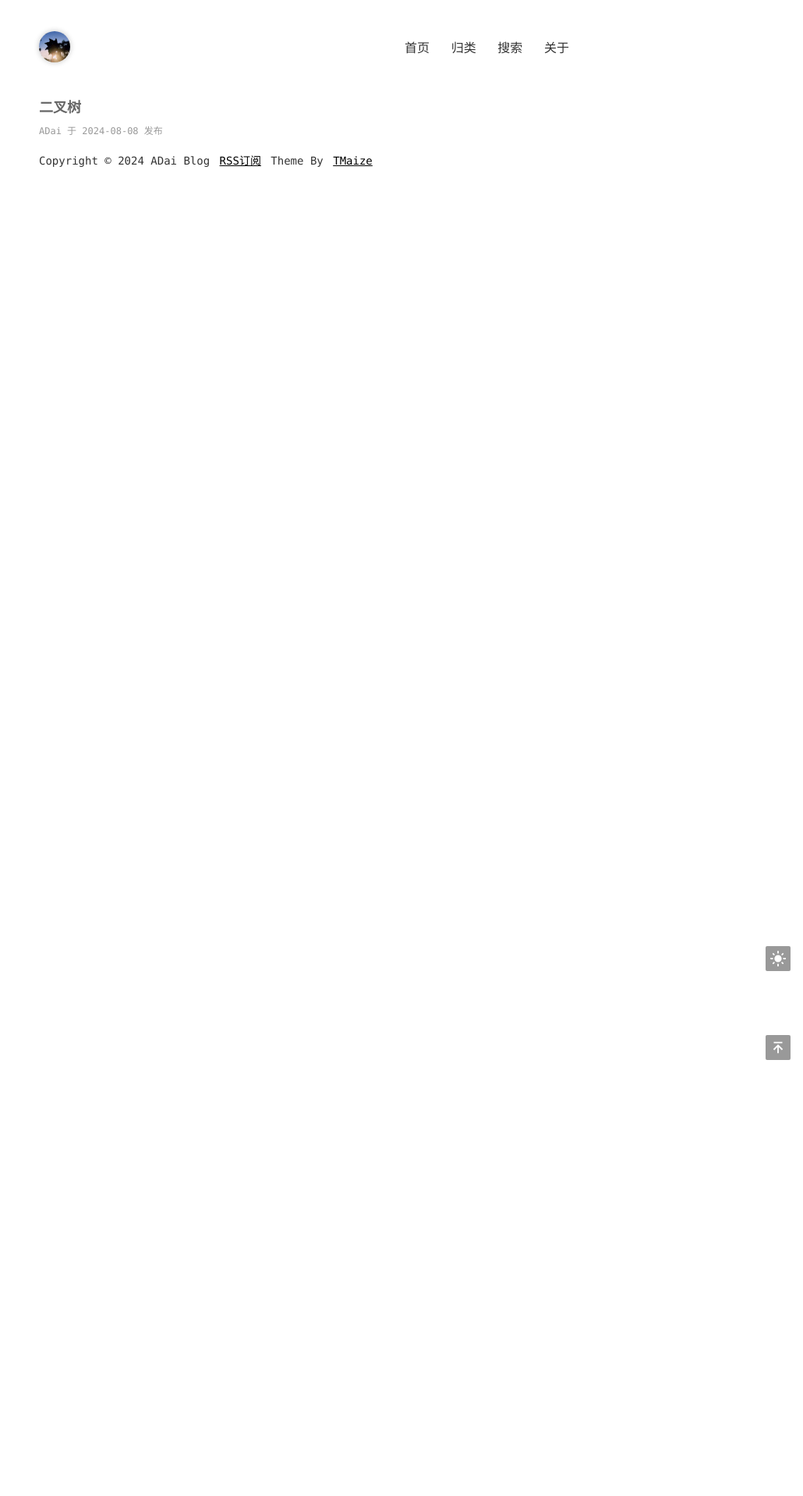
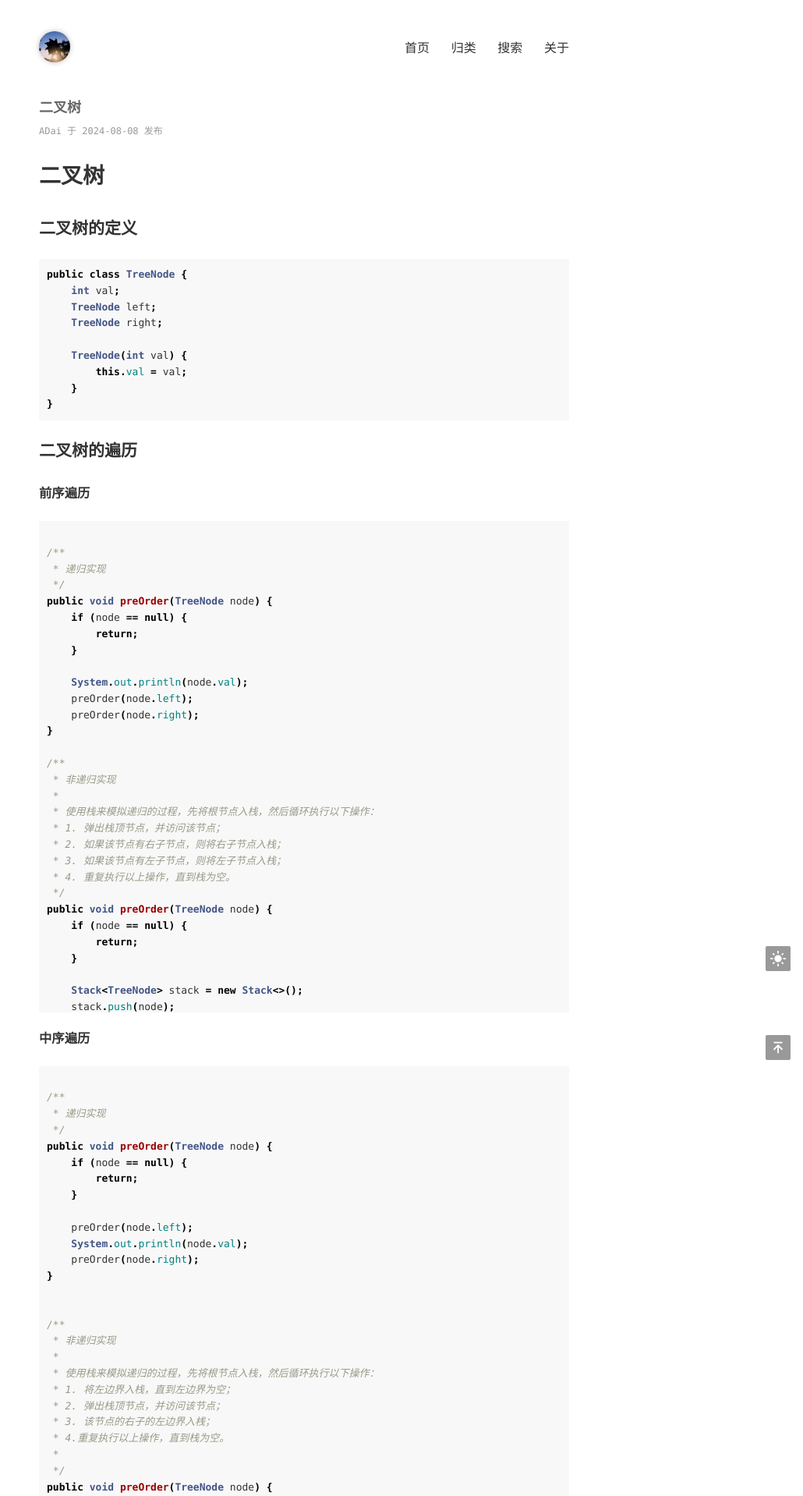
Before and after one commit to ADai00/ADai00.github.io, a Jekyll site: the page built from _posts/数据结构与算法/2024-08-08-二叉树.md, in a window 1280 px wide. Shown: the top 1918 px of the page at 78% size, without its empty margins (250-1280 px from the left). Built offline with Jekyll 4.4.1, drawn with Linux system fonts in a browser that asks for light colours; before the commit the page ends 1309 px from its top, so only the background shows below that; some of the changed text lies outside the part shown.

Commit message:
feat: 更新 链表，二叉树

````diff
--- a/_posts/数据结构与算法/2024-08-08-二叉树.md
+++ b/_posts/数据结构与算法/2024-08-08-二叉树.md
@@ -3,3 +3,174 @@ layout: mypost
 title: 二叉树
 categories: [ 数据结构与算法 ]
 ---
+
+# 二叉树
+
+## 二叉树的定义
+
+```java
+public class TreeNode {
+    int val;
+    TreeNode left;
+    TreeNode right;
+
+    TreeNode(int val) {
+        this.val = val;
+    }
+}
+```
+
+## 二叉树的遍历
+
+### 前序遍历
+
+```java
+
+/**
+ * 递归实现
+ */
+public void preOrder(TreeNode node) {
+    if (node == null) {
+        return;
+    }
+
+    System.out.println(node.val);
+    preOrder(node.left);
+    preOrder(node.right);
+}
+
+/**
+ * 非递归实现
+ *
+ * 使用栈来模拟递归的过程，先将根节点入栈，然后循环执行以下操作：
+ * 1. 弹出栈顶节点，并访问该节点；
+ * 2. 如果该节点有右子节点，则将右子节点入栈；
+ * 3. 如果该节点有左子节点，则将左子节点入栈；
+ * 4. 重复执行以上操作，直到栈为空。
+ */
+public void preOrder(TreeNode node) {
+    if (node == null) {
+        return;
+    }
+
+    Stack<TreeNode> stack = new Stack<>();
+    stack.push(node);
+
+    while (!stack.isEmpty()) {
+        TreeNode cur = stack.pop();
+        System.out.println(cur.val);
+
+        if (cur.right != null) {
+            stack.push(cur.right);
+        }
+
+        if (cur.left != null) {
+            stack.push(cur.left);
+        }
+    }
+}
+
+```
+
+### 中序遍历
+
+```java
+
+/**
+ * 递归实现
+ */
+public void preOrder(TreeNode node) {
+    if (node == null) {
+        return;
+    }
+
+    preOrder(node.left);
+    System.out.println(node.val);
+    preOrder(node.right);
+}
+
+
+/**
+ * 非递归实现
+ *
+ * 使用栈来模拟递归的过程，先将根节点入栈，然后循环执行以下操作：
+ * 1. 将左边界入栈，直到左边界为空；
+ * 2. 弹出栈顶节点，并访问该节点；
+ * 3. 该节点的右子的左边界入桟；
+ * 4.重复执行以上操作，直到栈为空。
+ *
+ */
+public void preOrder(TreeNode node) {
+    if (node == null) {
+        return;
+    }
+
+    Stack<TreeNode> stack = new Stack<>();
+    TreeNode cur = node;
+
+    while (cur != null || !stack.isEmpty()) {
+        while (cur != null) {
+            stack.push(cur);
+            cur = cur.left;
+        }
+
+        cur = stack.pop();
+        System.out.println(cur.val);
+        cur = cur.right;
+    }
+}
+```
+
+### 后序遍历
+
+```java
+/**
+ * 递归实现
+ */
+public void preOrder(TreeNode node) {
+    if (node == null) {
+        return;
+    }
+
+    preOrder(node.left);
+    preOrder(node.right);
+    System.out.println(node.val);
+}
+
+/**
+ * 非递归实现
+ *
+ * 使用两个栈来模拟递归的过程，先将根节点入栈，然后循环执行以下操作：
+ * 1. 弹出栈顶节点，加入到收集桟中；
+ * 2. 如果该节点有左子节点，则将左子节点入栈；
+ * 3. 如果该节点有右子节点，则将右子节点入栈；
+ * 4. 重复执行以上操作，直到栈为空。
+ * 5. 将收集桟中的节点依次弹出，并访问该节点。
+ */
+public void preOrder(TreeNode node) {
+    if (node == null) {
+        return;
+    }
+
+    Stack<TreeNode> stack = new Stack<>();
+    Stack<TreeNode> output = new Stack<>();
+    stack.push(node);
+
+    while (!stack.isEmpty()) {
+        TreeNode cur = stack.pop();
+        output.push(cur);
+
+        if (cur.left != null) {
+            stack.push(cur.left);
+        }
+
+        if (cur.right != null) {
+            stack.push(cur.right);
+        }
+    }
+
+    while (!output.isEmpty()) {
+        System.out.println(output.pop().val);
+    }
+}
+```
````
Also changed, not shown: _posts/数据结构与算法/2024-08-07-链表.md (+68 -0 lines).
